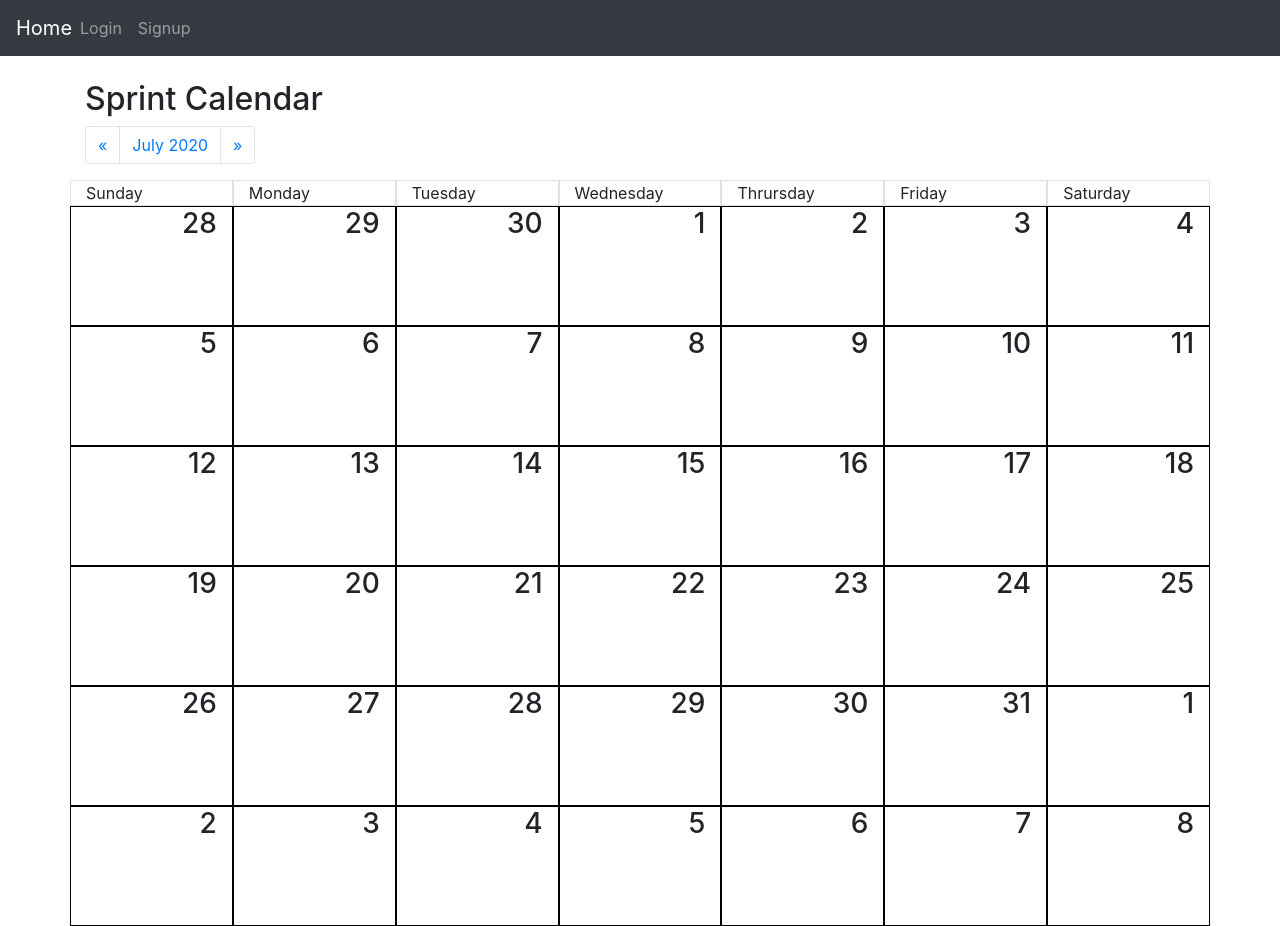
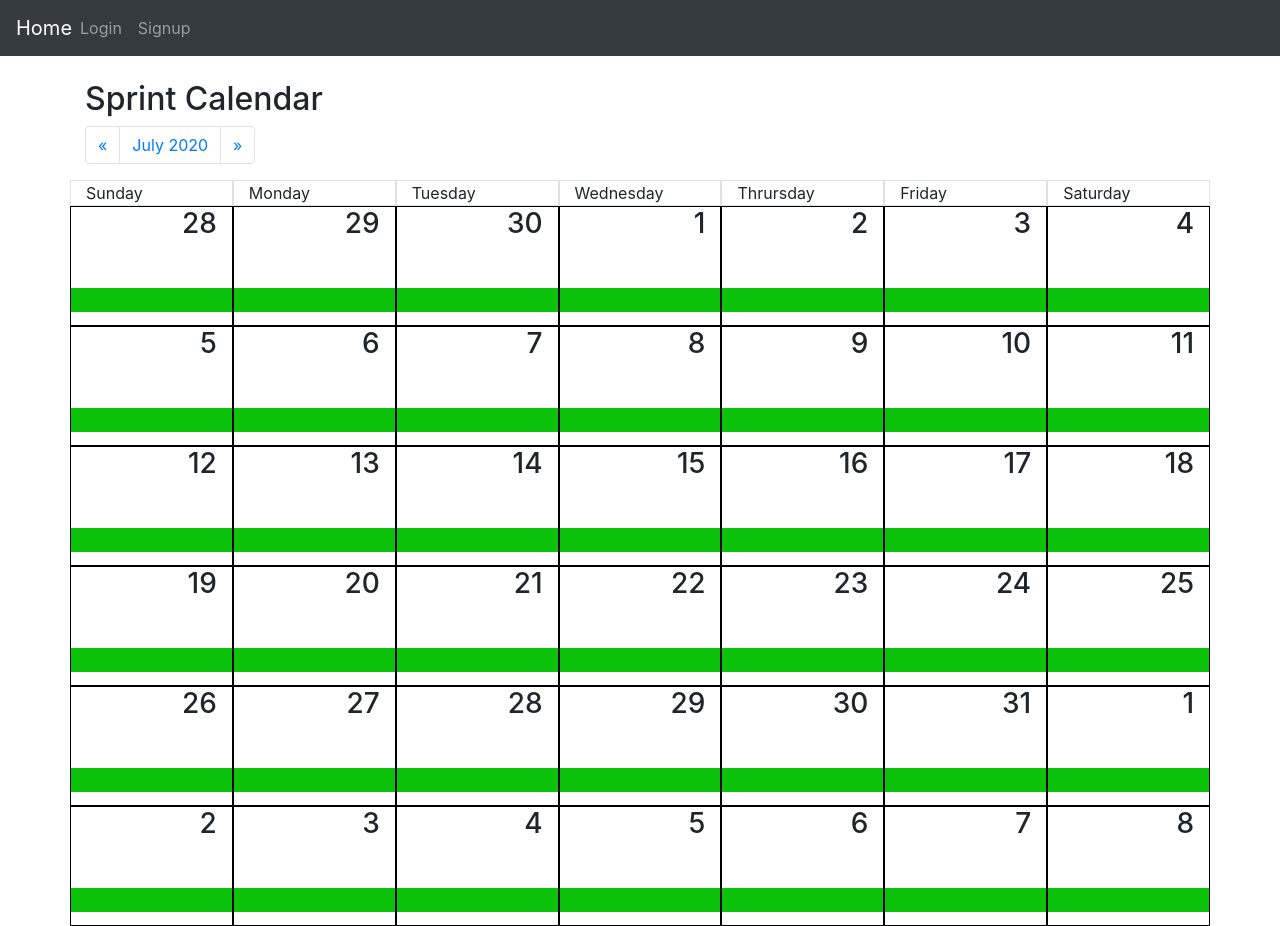
Before and after one commit to mpage544165/Software-Manager, a React (Create React App) app in the folder software-manager/: page /calendar in a window 1280 px wide. Built offline with nearby package versions, Linux system fonts and the light colour scheme.

Commit message:
Add color bar to calendar

```diff
--- a/software-manager/src/App.css
+++ b/software-manager/src/App.css
@@ -40,15 +40,25 @@
 .day {
   height: 120px;
   width: 162.8px;
+  padding-left: 0px !important;
+  padding-right: 0px !important;
 
   border: 1px solid black;
+}
 
+.day-number {
+  padding-right: 15px !important;
 }
 
 .day-empty {
   height: 100px;
   width: 100px;
   float: left;
+}
+
+.sprint-bar {
+  background-color: rgb(10, 194, 10);
+  margin-top: 50%;
 }
 
 /* Dashboard*/
--- a/software-manager/src/components/calendar-day.component.js
+++ b/software-manager/src/components/calendar-day.component.js
@@ -17,12 +17,14 @@ export default class Calendar extends Component {
         this.setState({day: dayNumber});
     }
 
+
+
     render() {
 
         return (
             <div className="day col">
-                <h3 className="float-right">{this.props.dayNum}</h3>
-
+                <h3 className="day-number float-right">{this.props.dayNum}</h3>
+                <div className="sprint-bar">&nbsp;</div>
             </div>
         );
     }
--- a/software-manager/src/components/create-project.component.js
+++ b/software-manager/src/components/create-project.component.js
@@ -21,8 +21,6 @@ class ProjectItem extends Component {
             id: nextProps.id
         });
     }
-
-    comp
 
     render() {
         return (
```
